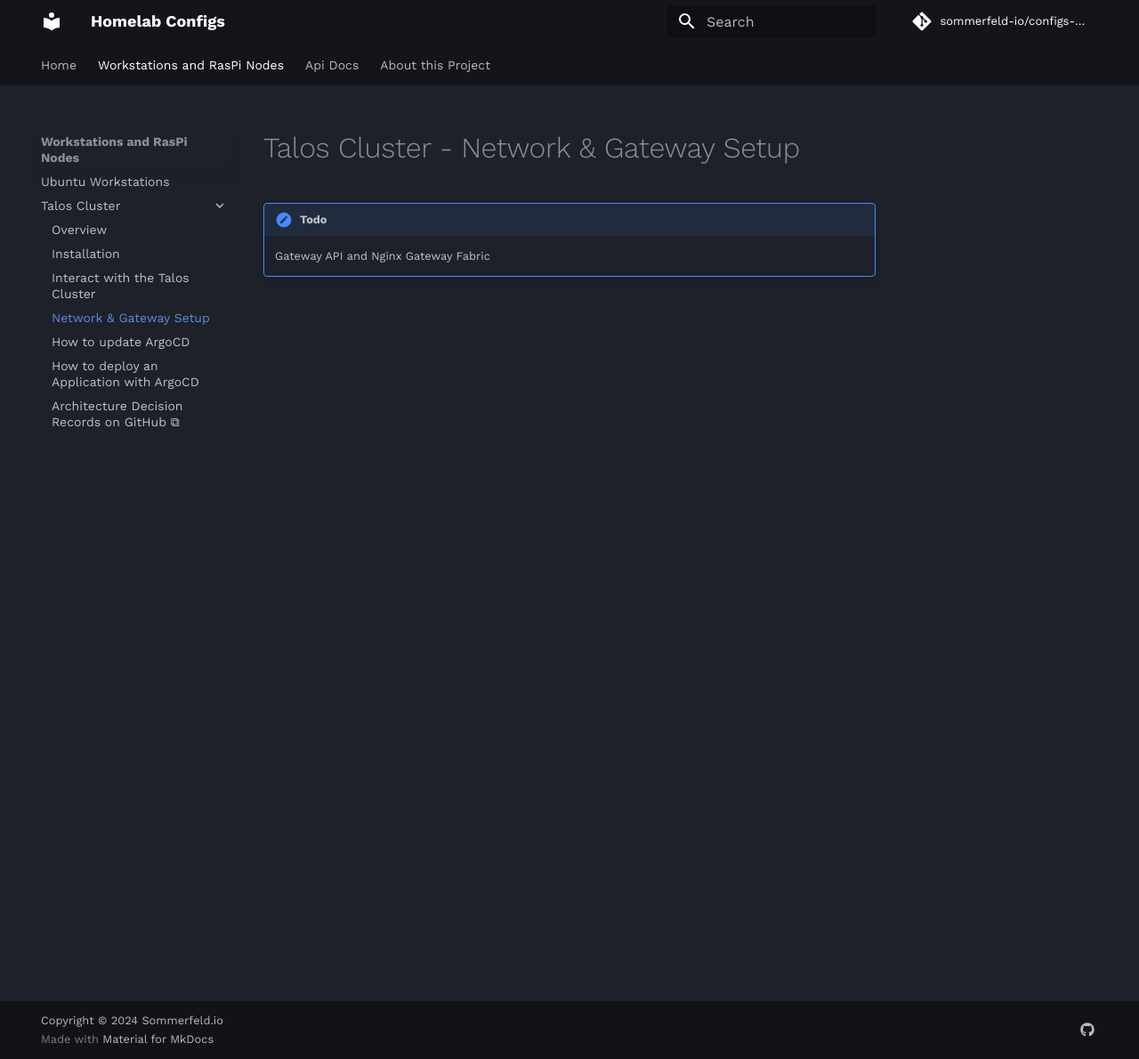
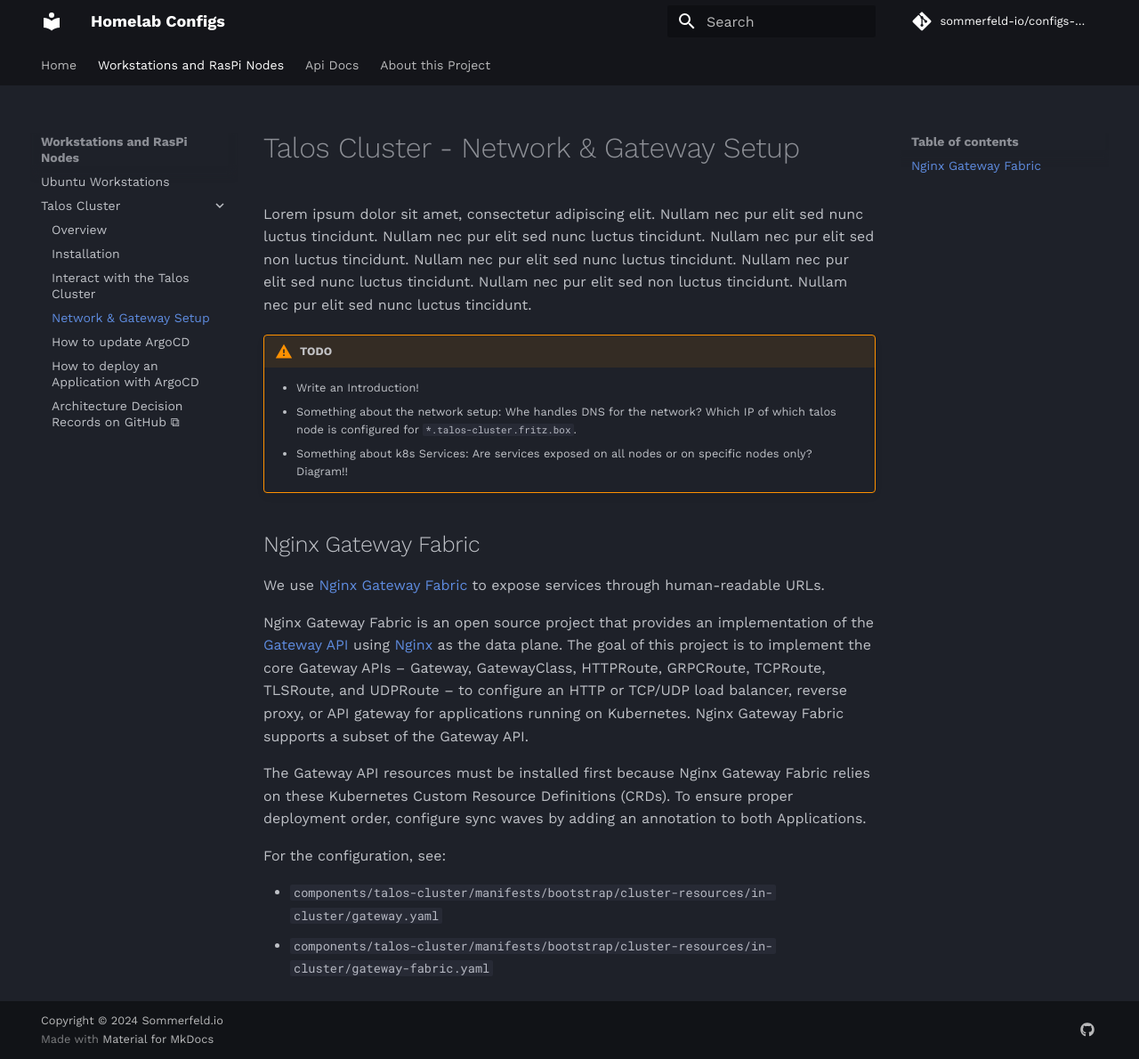
Before and after one commit to sommerfeld-io/configs-homelab, an MkDocs documentation site: the page built from docs/nodes/talos-cluster/network-gateway.md, in a window 1280 px wide and 1190 px high. Shown: the whole window at 89% size. Built offline with MkDocs 1.6.1 and Material for MkDocs 9.7.7, drawn with Linux system fonts in a browser that asks for light colours; comment, search, counter and statistics services are not loaded.

Commit message:
docs: about the nginx gateway fabric

```diff
--- a/docs/nodes/talos-cluster/network-gateway.md
+++ b/docs/nodes/talos-cluster/network-gateway.md
@@ -1,4 +1,21 @@
 # Talos Cluster - Network & Gateway Setup
 
-!!! TODO
-    Gateway API and Nginx Gateway Fabric
+Lorem ipsum dolor sit amet, consectetur adipiscing elit. Nullam nec pur elit sed nunc luctus tincidunt. Nullam nec pur elit sed nunc luctus tincidunt. Nullam nec pur elit sed non luctus tincidunt. Nullam nec pur elit sed nunc luctus tincidunt. Nullam nec pur elit sed nunc luctus tincidunt. Nullam nec pur elit sed non luctus tincidunt. Nullam nec pur elit sed nunc luctus tincidunt.
+
+!!! warning "TODO"
+    - Write an Introduction!
+    - Something about the network setup: Whe handles DNS for the network? Which IP of which talos node is configured for `*.talos-cluster.fritz.box`.
+    - Something about k8s Services: Are services exposed on all nodes or on specific nodes only? Diagram!!
+
+## Nginx Gateway Fabric
+
+We use [Nginx Gateway Fabric](https://docs.nginx.com/nginx-gateway-fabric/overview/gateway-architecture) to expose services through human-readable URLs.
+
+Nginx Gateway Fabric is an open source project that provides an implementation of the [Gateway API](https://gateway-api.sigs.k8s.io) using [Nginx](https://nginx.org) as the data plane. The goal of this project is to implement the core Gateway APIs – Gateway, GatewayClass, HTTPRoute, GRPCRoute, TCPRoute, TLSRoute, and UDPRoute – to configure an HTTP or TCP/UDP load balancer, reverse proxy, or API gateway for applications running on Kubernetes. Nginx Gateway Fabric supports a subset of the Gateway API.
+
+The Gateway API resources must be installed first because Nginx Gateway Fabric relies on these Kubernetes Custom Resource Definitions (CRDs). To ensure proper deployment order, configure sync waves by adding an annotation to both Applications.
+
+For the configuration, see:
+
+- `components/talos-cluster/manifests/bootstrap/cluster-resources/in-cluster/gateway.yaml`
+- `components/talos-cluster/manifests/bootstrap/cluster-resources/in-cluster/gateway-fabric.yaml`
```
